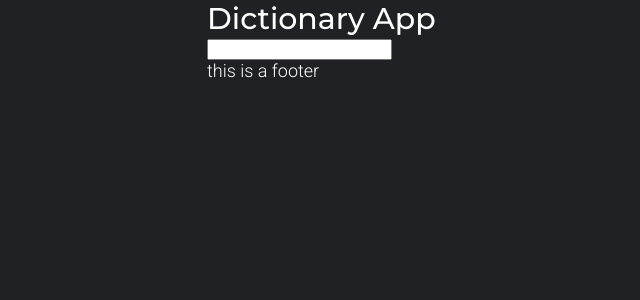
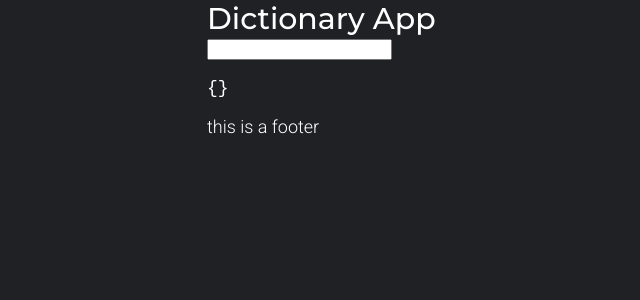
Before and after one commit to peeweemiwie/dictionary-react, a React (Create React App) app: page / in a window 1280 px wide. Shown: the top 300 px of the page, without its empty margins (33-673 px from the left). Built offline with nearby package versions, Linux system fonts and the light colour scheme.

Commit message:
Add axios and api

```diff
--- a/package.json
+++ b/package.json
@@ -6,6 +6,7 @@
     "@testing-library/jest-dom": "^5.11.4",
     "@testing-library/react": "^11.1.0",
     "@testing-library/user-event": "^12.1.10",
+    "axios": "^0.24.0",
     "react": "^17.0.2",
     "react-dom": "^17.0.2",
     "react-scripts": "4.0.3",
--- a/src/modules/Dictionary.js
+++ b/src/modules/Dictionary.js
@@ -1,11 +1,17 @@
+import axios from 'axios';
 import React, { useState } from 'react';
 
 const Dictionary = () => {
 	const [keyword, setKeyword] = useState('');
-
+	const [data, setData] = useState({});
+	const handleResponse = (response) => {
+		setData(response.data[0]);
+		console.log(response.data[0]);
+	};
 	const handleSubmit = (event) => {
 		event.preventDefault();
-		console.log(keyword);
+		const apiUrl = `https://api.dictionaryapi.dev/api/v2/entries/en/${keyword}`;
+		axios.get(apiUrl).then(handleResponse);
 	};
 
 	const handleKeywordChange = (event) => {
@@ -17,6 +23,9 @@ const Dictionary = () => {
 			<form onSubmit={handleSubmit}>
 				<input type='search' onChange={handleKeywordChange} />
 			</form>
+			<div>
+				<pre>{JSON.stringify(data)}</pre>
+			</div>
 		</div>
 	);
 };
```
Also changed, not shown: 1 other file (tests, documents, lock files or other folders).
